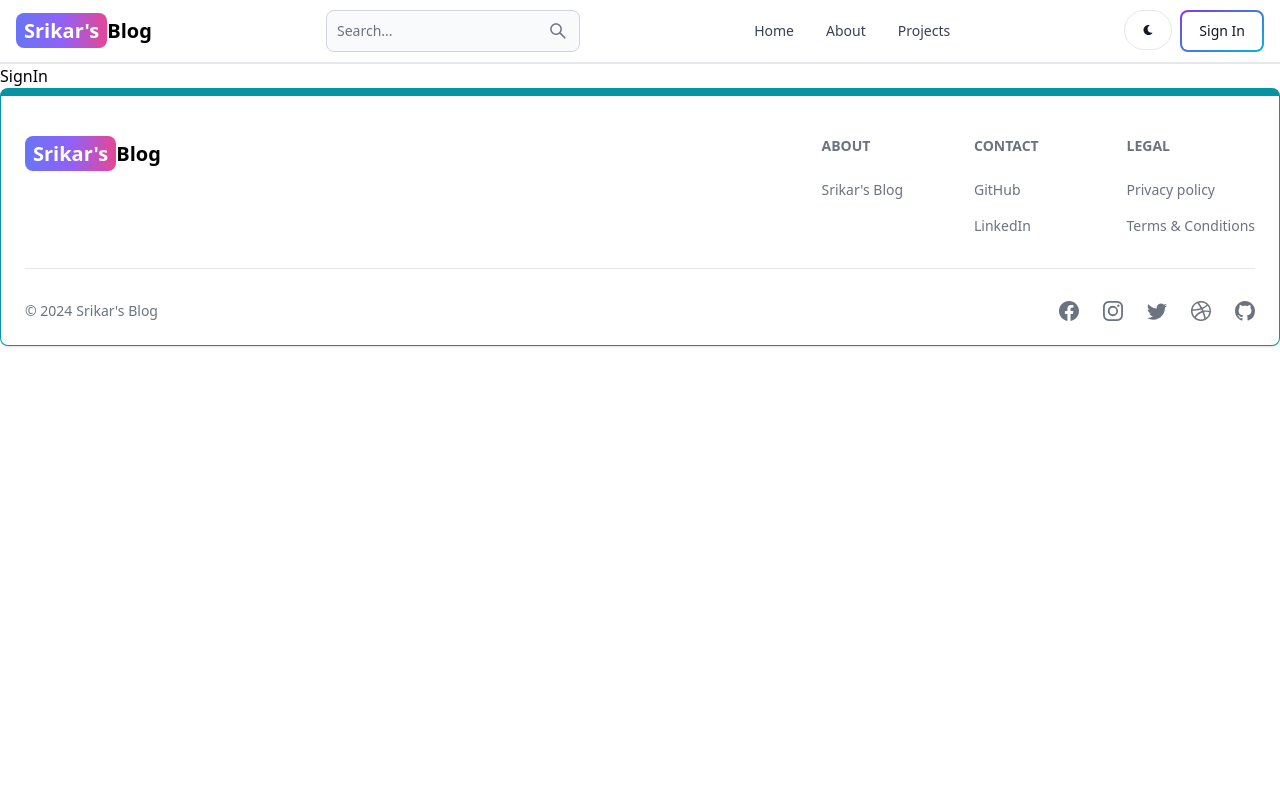
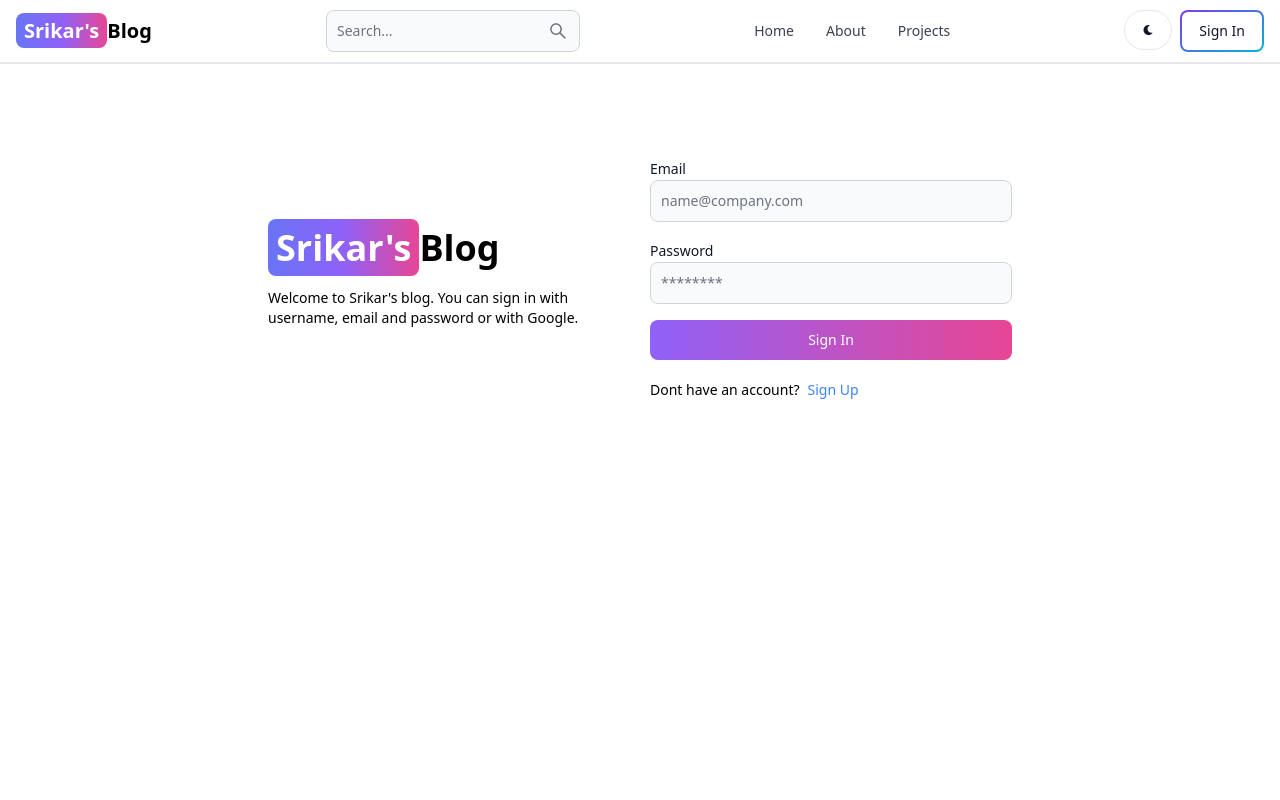
Before and after one commit to SRIKARREDDY-dotorg/BlogApp, a React (Vite) app in the folder client/: page /sign-in in a window 1280 px wide. Shown: the top 800 px of the page. Built offline with nearby package versions, Linux system fonts and the light colour scheme.

Commit message:
Create Sigin page functionality

```diff
--- a/client/src/pages/SignIn.jsx
+++ b/client/src/pages/SignIn.jsx
@@ -1,7 +1,108 @@
-import React from 'react'
+import { Alert, Button, Label, Spinner, TextInput } from "flowbite-react";
+import React, { useState } from "react";
+import { Link, useNavigate } from "react-router-dom";
 
 export default function SignIn() {
+  const [formData, setFormData] = useState({});
+  const [errorMessage, setErrorMessage] = useState(null);
+  const [loading, setLoading] = useState(false);
+  const navigate = useNavigate();
+
+  const handleChange = (e) => {
+    setFormData({ ...formData, [e.target.id]: e.target.value.trim() });
+  };
+
+  const handleSubmit = async (e) => {
+    e.preventDefault();
+    if ( !formData.email || !formData.password) {
+      return setErrorMessage("Please fill all the fields");
+    }
+    try {
+      setErrorMessage(null);
+      setLoading(true);
+      const res = await fetch("/api/auth/signin", {
+        method: "POST",
+        headers: { "Content-Type": "application/json" },
+        body: JSON.stringify(formData),
+      });
+      const data = await res.json();
+      if (data.success === false) {
+        setLoading(false);
+        return setErrorMessage(data.message);
+      }
+      setLoading(false);
+      if(res.ok) {
+        navigate('/');
+      }
+    } catch (error) {
+      setErrorMessage(error.message);
+      setLoading(false);
+    }
+  };
   return (
-    <div>SignIn</div>
-  )
+    <div className="min-h-screen mt-20">
+      <div className="flex p-3 max-w-3xl mx-auto flex-col md:flex-row md:items-center gap-5">
+        {/* left */}
+        <div className="flex-1">
+          <Link to="/" className="text-4xl font-bold dark:text-white">
+            <span className="px-2 py-1 bg-gradient-to-r from-indigo-500 via-purple-500 to-pink-500 rounded-lg text-white">
+              Srikar's
+            </span>
+            Blog
+          </Link>
+          <p className="text-sm mt-5">
+            Welcome to Srikar's blog. You can sign in with username, email and
+            password or with Google.
+          </p>
+        </div>
+        {/* right */}
+        <div className="flex-1">
+          <form className="flex flex-col gap-4" onSubmit={handleSubmit}>
+            <div>
+              <Label value="Email" />
+              <TextInput
+                type="email"
+                placeholder="name@company.com"
+                id="email"
+                onChange={handleChange}
+              />
+            </div>
+            <div>
+              <Label value="Password" />
+              <TextInput
+                type="password"
+                placeholder="********"
+                id="password"
+                onChange={handleChange}
+              />
+            </div>
+            <Button
+              gradientDuoTone="purpleToPink"
+              type="submit"
+              disabled={loading}
+            >
+              {loading ? (
+                <>
+                  <Spinner size="sm" /> <span className="pl-3">Loading...</span>
+                </>
+              ) : (
+                "Sign In"
+              )}
+            </Button>
+          </form>
+          <div className="flex gap-2 text-sm mt-5">
+            <span>Dont have an account?</span>
+            <Link to="/sign-up" className="text-blue-500">
+              Sign Up
+            </Link>
+          </div>
+          {errorMessage && (
+            <Alert className="mt-5" color="failure">
+              {errorMessage}
+            </Alert>
+          )}
+        </div>
+      </div>
+    </div>
+  );
 }
```
